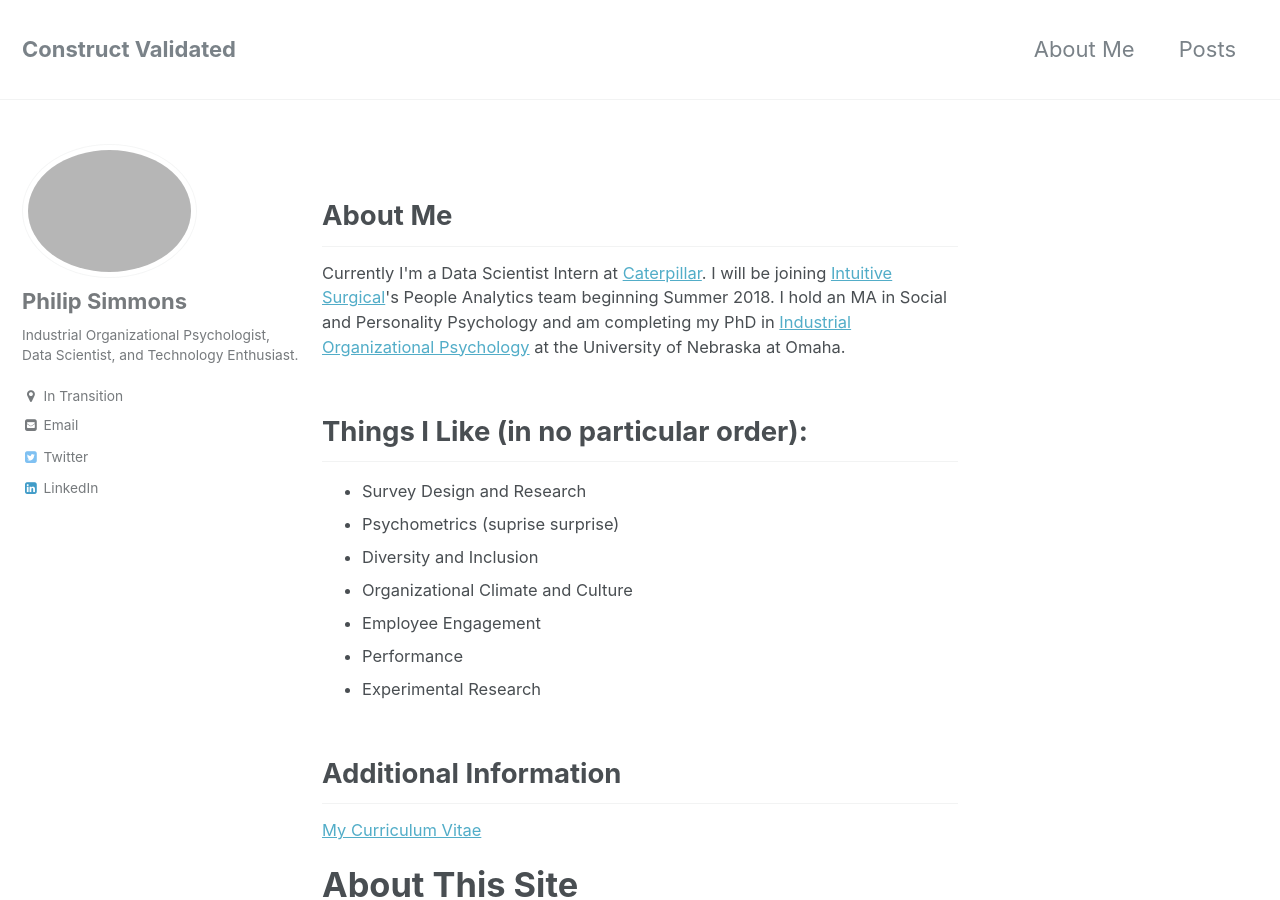
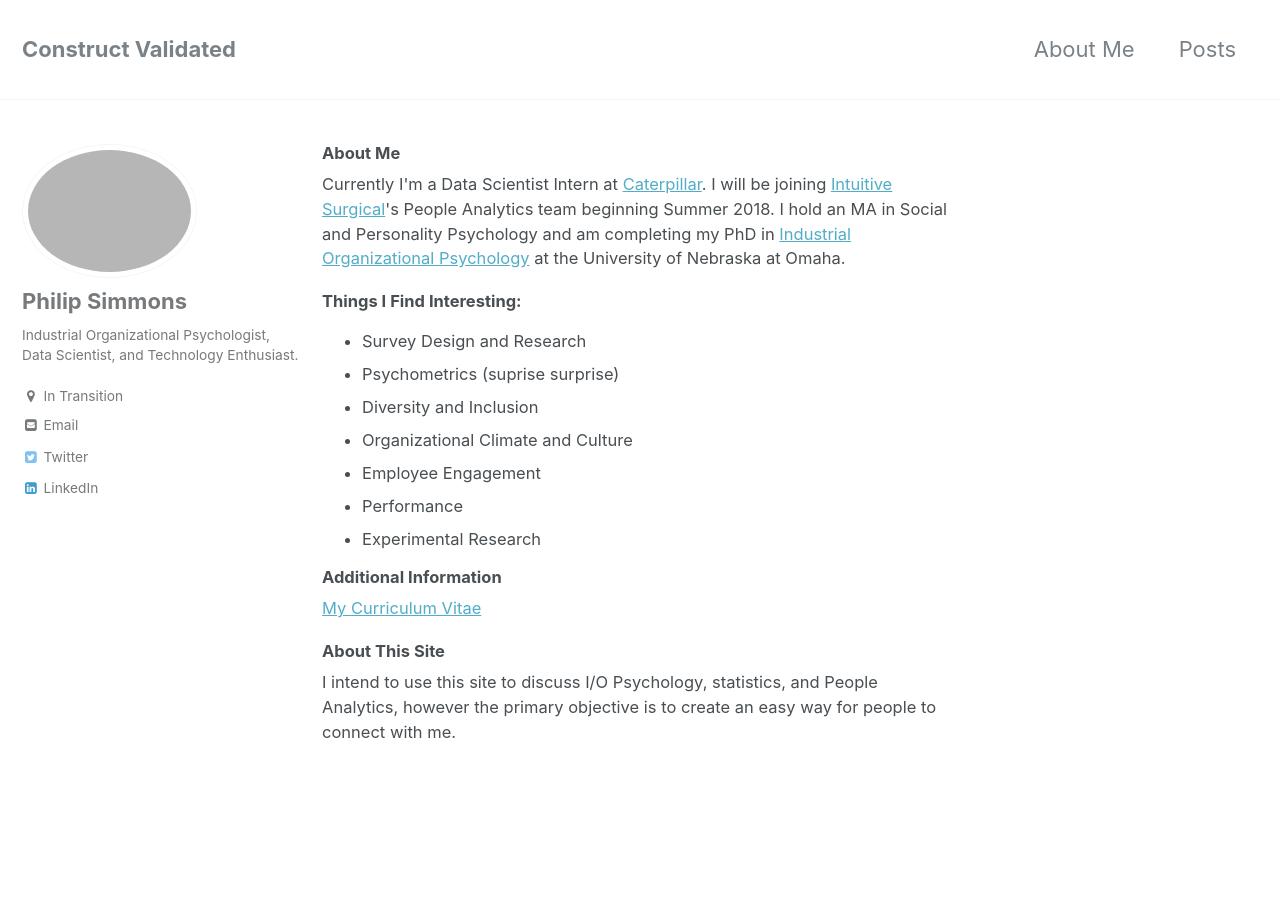
Before and after one commit to PhilpSimmons/PhilpSimmons.github.io, a Jekyll site: the page built from about-me.html, in a window 1280 px wide and 900 px high. Built offline with Jekyll 4.4.1, drawn with Linux system fonts in a browser that asks for light colours.

Commit message:
Update Bio

```diff
--- a/about-me.html
+++ b/about-me.html
@@ -3,10 +3,11 @@
 author_profile: true
 ---
 
-<h2>About Me</h2>
-<p style="font-size:75%;" style="font-family:verdana;">Currently I'm a Data Scientist Intern at <a href="https://www.caterpillar.com/">Caterpillar</a>. I will be joining <a href="https://www.intuitivesurgical.com/">Intuitive Surgical</a>'s People Analytics team beginning Summer 2018. I hold an MA in Social and Personality Psychology and am completing my PhD in <a href="http://www.apa.org/ed/graduate/specialize/industrial.aspx">Industrial Organizational Psychology</a> at the University of Nebraska at Omaha.</p>
+<h1 style="font-size:75%;">About Me</h1>
+<p style="font-size:75%;" style="font-family:verdana;">Currently I'm a Data Scientist Intern at <a href="https://www.caterpillar.com/">Caterpillar</a>. I will be joining <a href="https://www.intuitivesurgical.com/">Intuitive Surgical</a>'s People Analytics team beginning Summer 2018. I hold an MA in Social and Personality Psychology and am completing my PhD in <a href="http://www.apa.org/ed/graduate/specialize/industrial.aspx">Industrial Organizational Psychology</a> at the University of Nebraska at Omaha.
+</p>
 
-<h2>Things I Like (in no particular order):</h2>
+<h1 style="font-size:75%;">Things I Find Interesting:</h1>
 <ul style="font-size:75%;" style="font-family:verdana;">
 	<li>Survey Design and Research</li>
 	<li>Psychometrics (suprise surprise)</li>
@@ -17,8 +18,8 @@
 	<li>Experimental Research</li>
 </ul>
 
-<h2>Additional Information</h2>
+<h1 style="font-size:75%;">Additional Information</h1>
 <p style="font-size:75%;" style="font-family:verdana;"><a href="/assets/documents/Simmons-Philip-Resume-2017.pdf">My Curriculum Vitae</a></p>
 
-<h1>About This Site</h1>
+<h1 style="font-size:75%;">About This Site</h1>
 <p style="font-size:75%;" style="font-family:verdana;">I intend to use this site to discuss I/O Psychology, statistics, and People Analytics, however the primary objective is to create an easy way for people to connect with me.</p>
```
